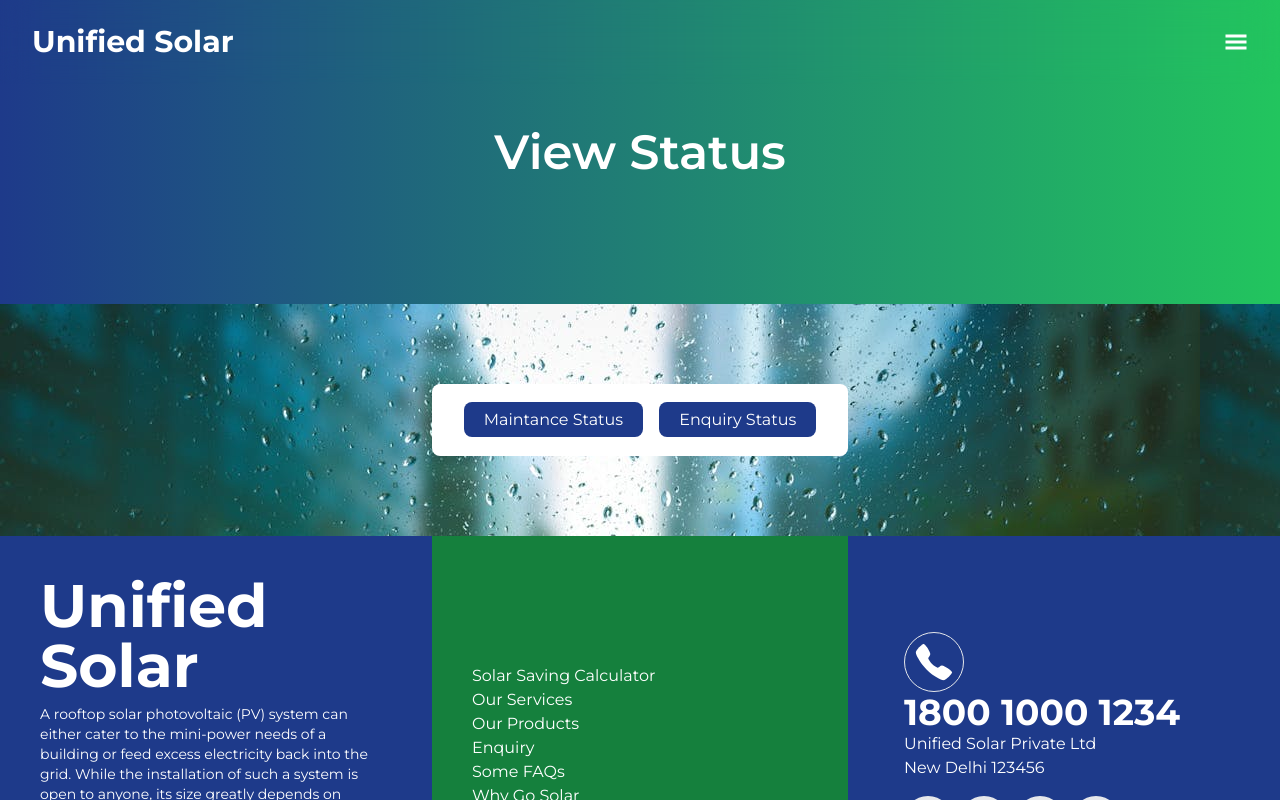
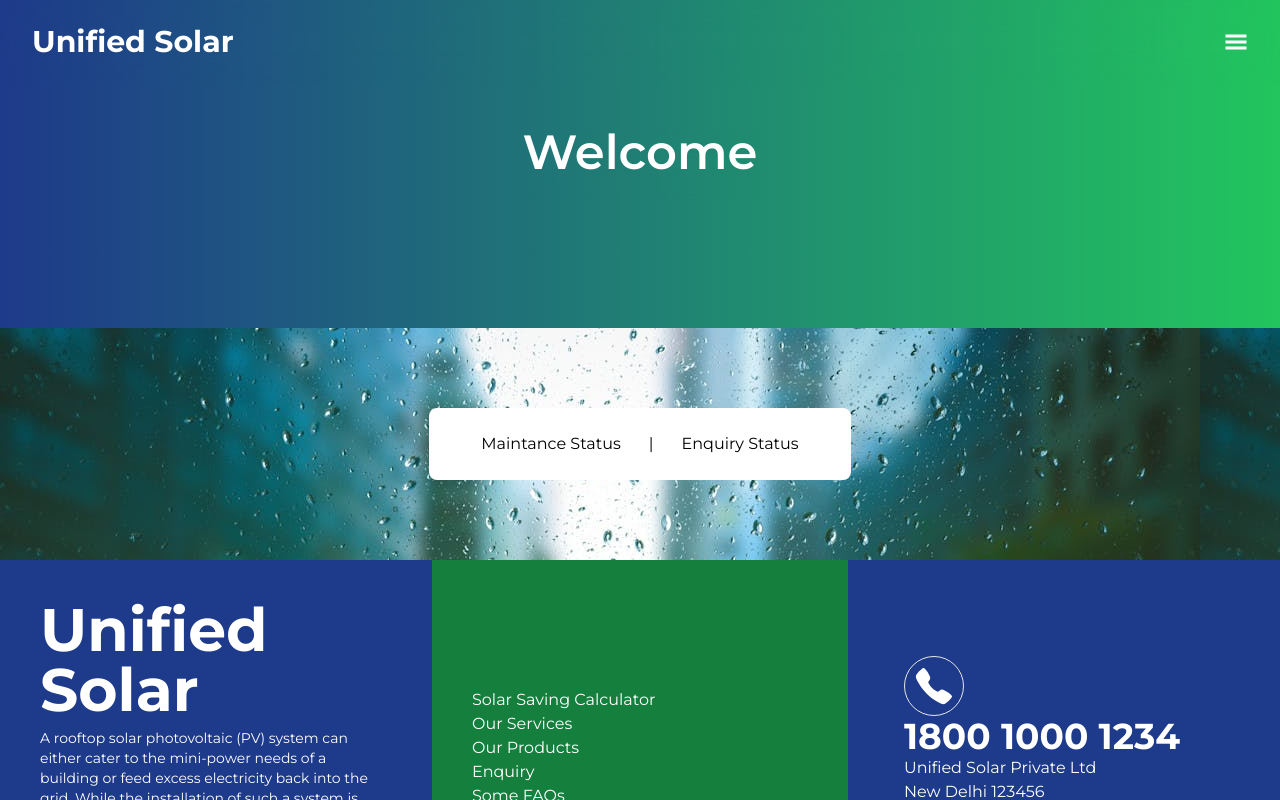
Before and after one commit to codeguyakash/soler-project, a React (Vite) app: page /dashboard in a window 1280 px wide. Shown: the top 800 px of the page. Built offline with nearby package versions, Linux system fonts and the light colour scheme; what tailwindcss-animated would draw is missing.

Commit message:
fix admin

```diff
--- a/src/components/common/Banner.jsx
+++ b/src/components/common/Banner.jsx
@@ -1,14 +1,18 @@
 import React from "react";
-const Banner = ({ title, tagline }) => {
+
+const Banner = ({ title = "", tagline = "", username = "", email = "" }) => {
   return (
-    <>
-      <div className="bg-gradient-to-r from-blue-900 to-green-500 py-32 px-6 flex items-center justify-center ">
-        <div className="inline-block backdrop-blur-lgs">
-          <h1 className="text-white font-semibold text-5xl">{title}</h1>
-          <h1 className="text-white text-lg">{tagline}</h1>
-        </div>
+    <div className="bg-gradient-to-r from-blue-900 to-green-500 py-32 px-6 flex items-center justify-center">
+      <div className="inline-block backdrop-blur-lg">
+        <h1 className="text-white font-semibold text-5xl">{title}</h1>
+        <br />
+        {username && (
+          <h3 className="text-white  text-2xl">Username: {username}</h3>
+        )}
+        {email && <h3 className="text-white text-2xl">Email: {email}</h3>}
+        <h1 className="text-white text-lg">{tagline}</h1>
       </div>
-    </>
+    </div>
   );
 };
 
--- a/src/pages/Admin.jsx
+++ b/src/pages/Admin.jsx
@@ -8,6 +8,8 @@ import contactusImage from "../assets/images/login-register.jpeg";
 
 const Admin = () => {
   const [showSideNav, setShowSideNav] = useState(false);
+  let username = localStorage.getItem("username");
+  let email = localStorage.getItem("email");
 
   const showSideNavHandler = () => {
     setShowSideNav(!showSideNav);
@@ -16,7 +18,8 @@ const Admin = () => {
   return (
     <div>
       <Nav showSideNavHandler={showSideNavHandler} />
-      <Banner title="View Status" />
+      <Banner title="Welcome" username={username} email={email} />
+
       <SideNav
         showSideNavHandler={showSideNavHandler}
         showSideNav={showSideNav ? "block" : "none"}
@@ -27,17 +30,11 @@ const Admin = () => {
       >
         <div className="flex items-center justify-center ">
           <div className="bg-white p-6 rounded-lg">
-            <Link
-              to="/maintance-status"
-              className="bg-primary text-white px-5 py-2 mx-2 rounded-lg"
-            >
+            <Link to="/maintance-status" className="px-5 py-2 mx-2 rounded-lg">
               Maintance Status
             </Link>
-
-            <Link
-              to="/enquiry-status"
-              className="bg-primary text-white px-5 py-2 mx-2 rounded-lg"
-            >
+            |
+            <Link to="/enquiry-status" className=" px-5 py-2 mx-2 rounded-lg">
               Enquiry Status
             </Link>
           </div>
```
